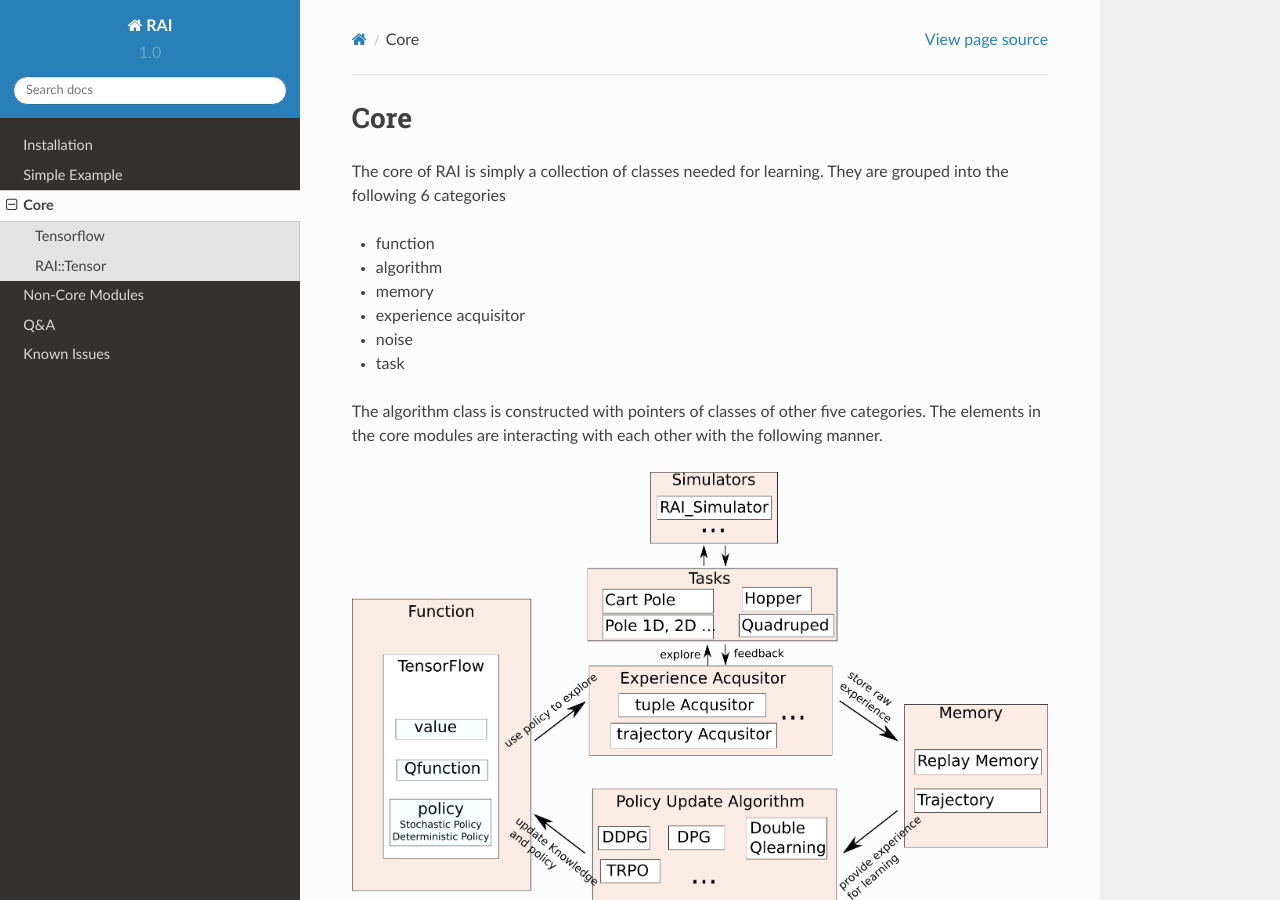
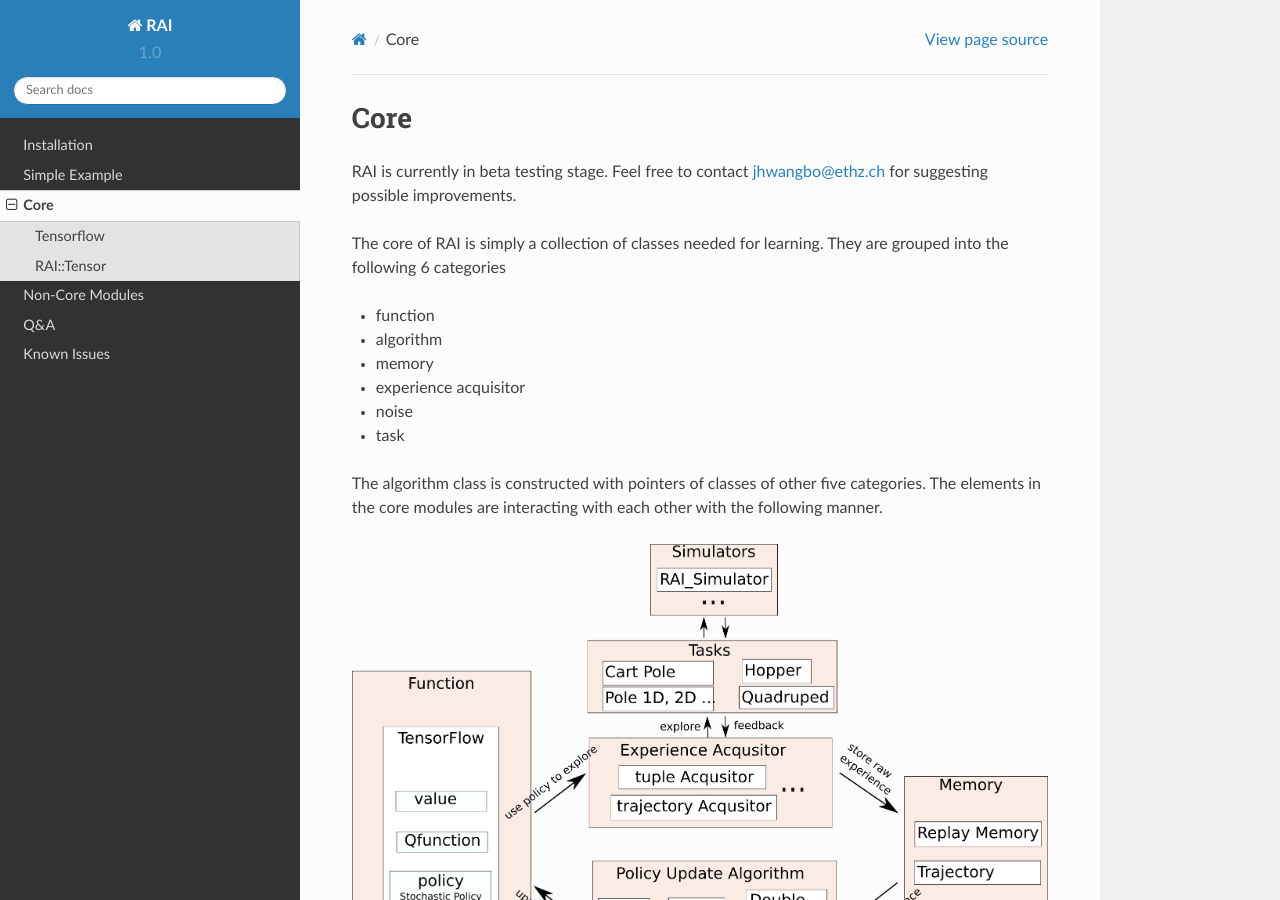
Before and after one commit to arxk9/rai, a Sphinx documentation site: the page built from doc/user/core.rst, in a window 1280 px wide and 900 px high. Built offline with Sphinx 7.4.7 and the Read the Docs theme 2.0.0, drawn with Linux system fonts in a browser that asks for light colours.

Commit message:
minor change in doc

```diff
--- a/doc/user/core.rst
+++ b/doc/user/core.rst
@@ -1,6 +1,8 @@
 ========================
 Core
 ========================
+
+RAI is currently in beta testing stage. Feel free to contact jhwangbo@ethz.ch for suggesting possible improvements.
 
 The core of RAI is simply a collection of classes needed for learning. They are grouped into the following 6 categories
 
```
